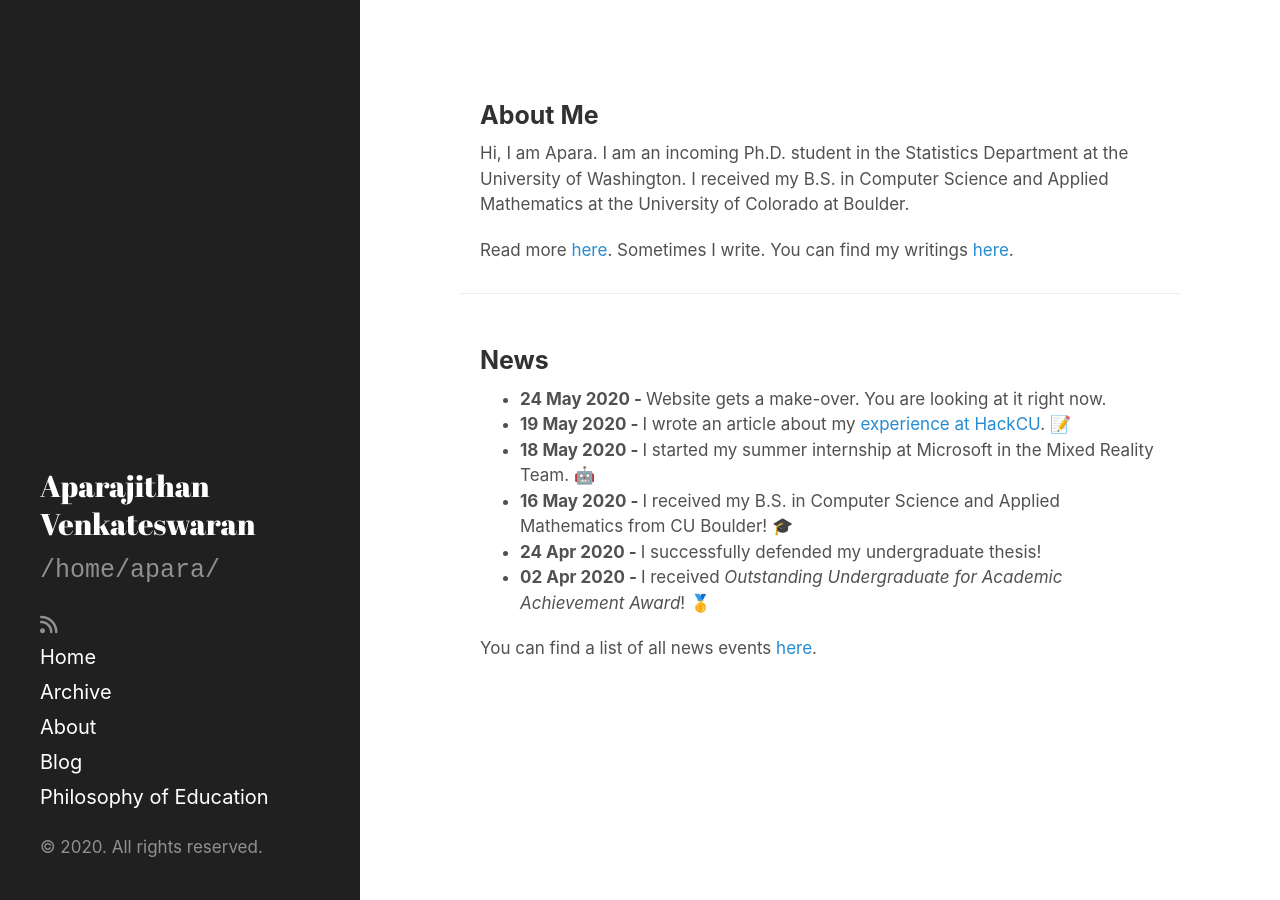
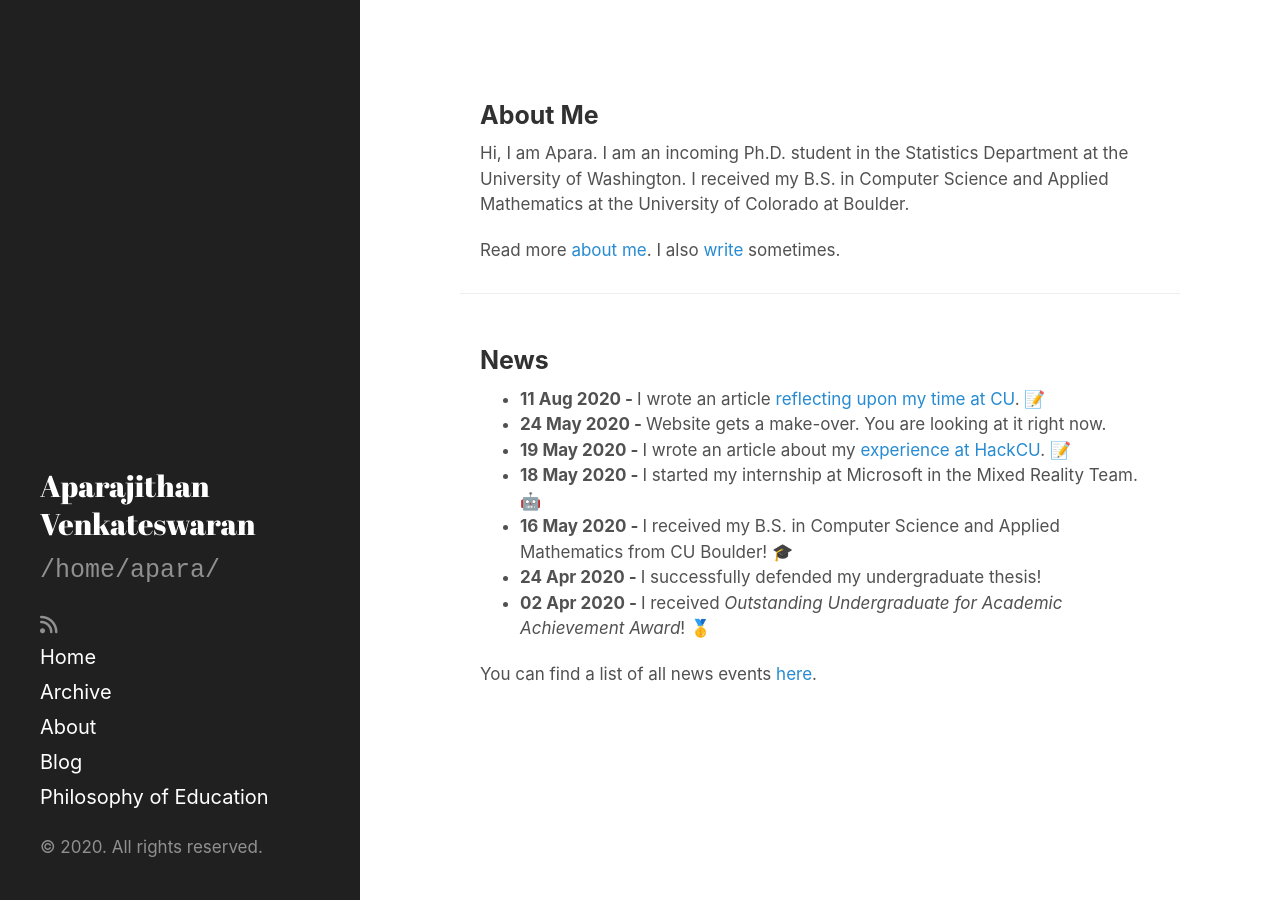
Before and after one commit to AparaV/aparavenkat.com, a Jekyll site: the page built from index.html, in a window 1280 px wide. Built offline with Jekyll 4.4.1, drawn with Linux system fonts in a browser that asks for light colours; nearby versions of some CDN libraries.

Commit message:
Update news and index.html

```diff
--- a/_data/news.yml
+++ b/_data/news.yml
@@ -1,10 +1,13 @@
+- description: I wrote an article <a href="/2020/08/11/fourier-reflection">reflecting upon my time at CU<a>. 📝
+  date: 2020-08-11
+
 - description: Website gets a make-over. You are looking at it right now.
   date: 2020-05-24
 
 - description: I wrote an article about my <a href="/2020/05/19/hackcu-over-the-years">experience at HackCU</a>. 📝
   date: 2020-05-19
 
-- description: I started my summer internship at Microsoft in the Mixed Reality Team. 🤖
+- description: I started my internship at Microsoft in the Mixed Reality Team. 🤖
   date: 2020-05-18
 
 - description: I received my B.S. in Computer Science and Applied Mathematics from CU Boulder! 🎓
--- a/index.html
+++ b/index.html
@@ -9,7 +9,7 @@ title: Home
 
   <p>Hi, I am Apara. I am an incoming Ph.D. student in the Statistics Department at the University of Washington. I received my B.S. in Computer Science and Applied Mathematics at the University of Colorado at Boulder.</p>
 
-  <p>Read more <a href="/bio">here</a>. Sometimes I write. You can find my writings <a href="/blog">here</a>.</p>
+  <p>Read more <a href="/bio">about me</a>. I also <a href="/blog">write</a> sometimes.</p>
 </div>
 
 <hr>
```
